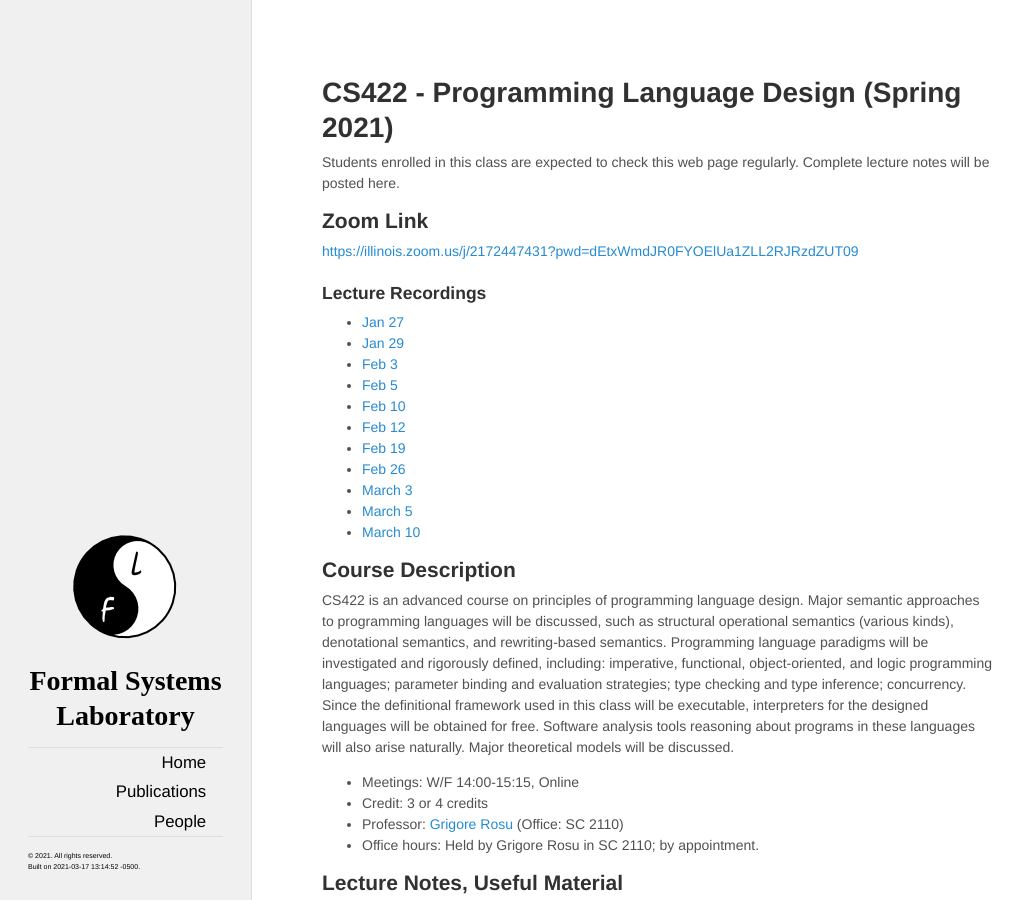
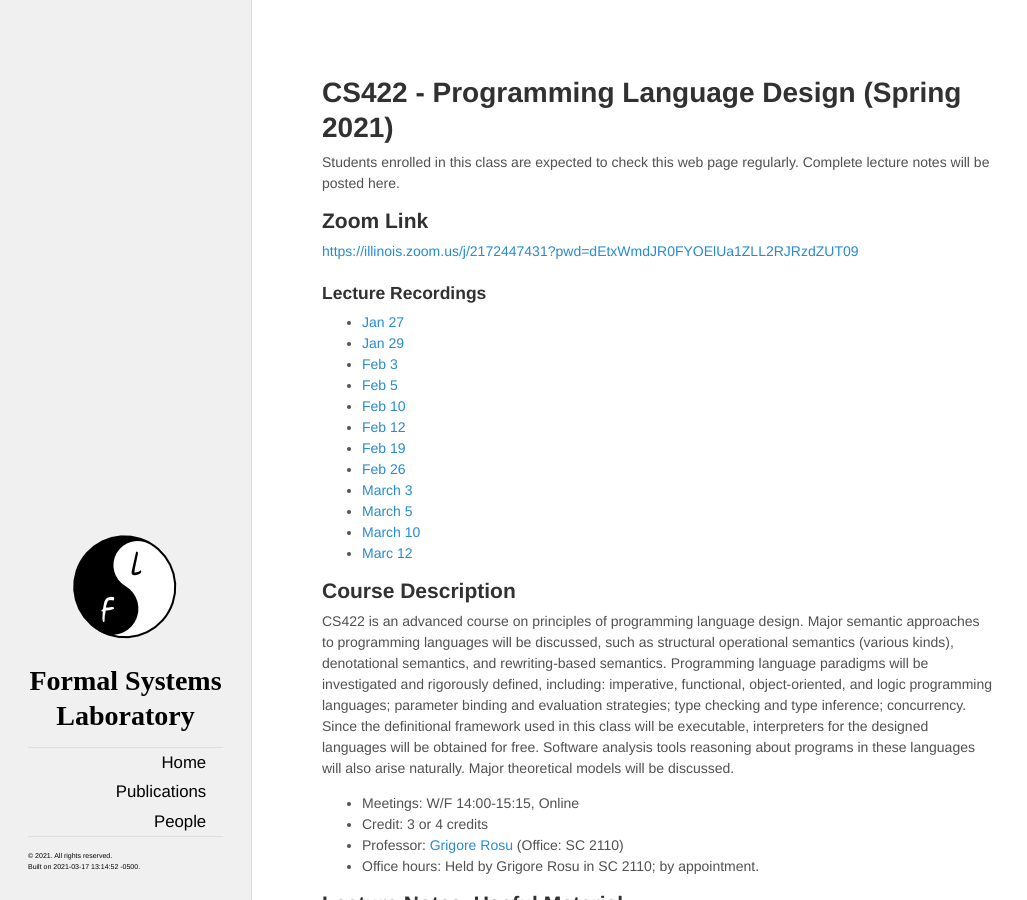
Before and after one commit to h0nzZik/fsl.cs.illinois.edu, a Jekyll site: the page built from teaching/2021/cs422/index.md, in a window 1280 px wide and 900 px high. Shown: the whole window, without its empty margins (0-1027 px from the left). Built offline with Jekyll 4.4.1, drawn with Linux system fonts in a browser that asks for light colours; nearby versions of some CDN libraries.

Commit message:
Update index.md

```diff
--- a/teaching/2021/cs422/index.md
+++ b/teaching/2021/cs422/index.md
@@ -25,6 +25,7 @@ Complete lecture notes will be posted here.
 - [March 3](https://illinois.zoom.us/rec/share/PShwl4L9HhUXe8F83nf2KLnCV-_MCLlYFWNmyEQb_i4M9RS6mHWEfx0T6JAeWs7g.m3QSuizKJgoIp4v0?startTime=1614801796000)
 - [March 5](https://illinois.zoom.us/rec/share/nrI5KHFmExlEFvJ_5BkiScFRK8m3Y-whYXXq13aaPIfayfPrAdPR6GwtWMkAKXuM.WZAfexClYmTwMFm4?startTime=1614974493000)
 - [March 10](https://illinois.zoom.us/rec/share/miF9eY6DpLk-cJ9bIRJu9sTwLKV0vqcwtngZZr8RKu5zcbb60y8tT0kJXYLyE5Nu.hvy90VdrOkUDCFhK?startTime=1615406433000)
+- [Marc 12](https://illinois.zoom.us/rec/share/hScsypeS8LWSiEvrSR5jWXbtRW2hbf0P1JPJo_lVgkWFaoxQbhqqqGqDp-PCb1UB.icYCBzztFZV4OWdr?startTime=1615579250000)
 
 ## Course Description
 
```
